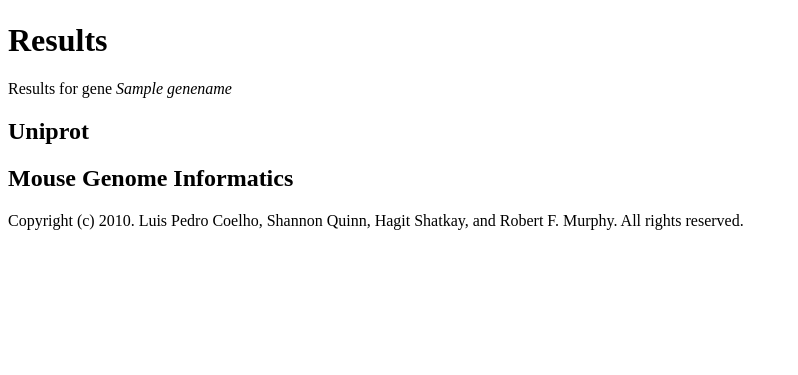
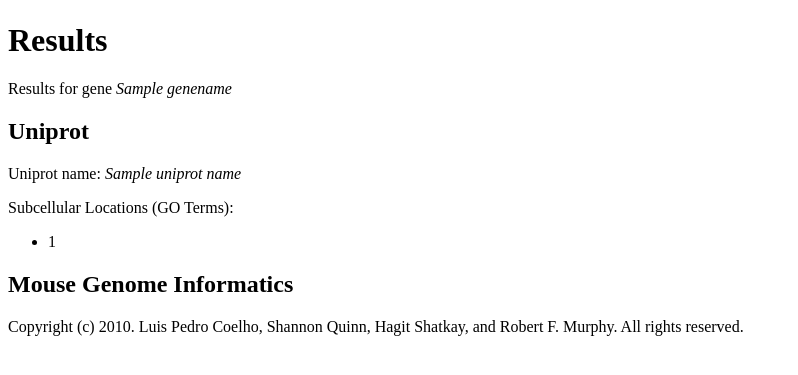
Before and after one commit to luispedro/waldo, a Python web app: template woof/templates/results.html in a window 1280 px wide. Shown: the part 58-433 px from the top of the page, without its empty margins (0-798 px from the left). Run offline with Jinja, Linux system fonts and the light colour scheme; the template is opened without the code that fills it: most values are stand-ins (such as "Sample title", 1, 10 or a date in 2020); some libraries are stand-ins or nearby versions.

Commit message:
Display uniprot results

```diff
--- a/woof/odlaw/views.py
+++ b/woof/odlaw/views.py
@@ -1,5 +1,6 @@
 from django.shortcuts import render_to_response
 from django.http import HttpResponseRedirect
+import uniprot.retrieve
 
 def searchby(request):
     if request.method == 'GET':
@@ -7,8 +8,12 @@ def searchby(request):
         return HttpResponseRedirect('/search/ensemblid/' + ensemblid)
 
 def search(request, ensemblid):
+    uniprot_name = uniprot.retrieve.from_ensembl_gene_id(ensemblid)
+    go_terms = uniprot.retrieve.retrieve_go_annotations(uniprot_name)
     return render_to_response(
                 'results.html',
                 {
                     'genename' : ensemblid,
+                    'uniprot_name' : uniprot_name,
+                    'uniprot_goterms' : go_terms,
                 })
--- a/woof/templates/results.html
+++ b/woof/templates/results.html
@@ -4,6 +4,19 @@
 <p>Results for gene <em>{{ genename }}</em>
 <h2>Uniprot</h2>
 
+<p>Uniprot name: <em>{{ uniprot_name }}</em></p>
+
+{% if uniprot_goterms %}
+<p>Subcellular Locations (GO Terms):</p>
+<ul>
+{% for goid in uniprot_goterms %}
+<li>{{ goid }}</li>
+{% endfor %}
+</ul>
+{% else %}
+<p>No subcellular location information.</p>
+{% endif %}
+
 <h2>Mouse Genome Informatics</h2>
 
 {% endblock %}
```
